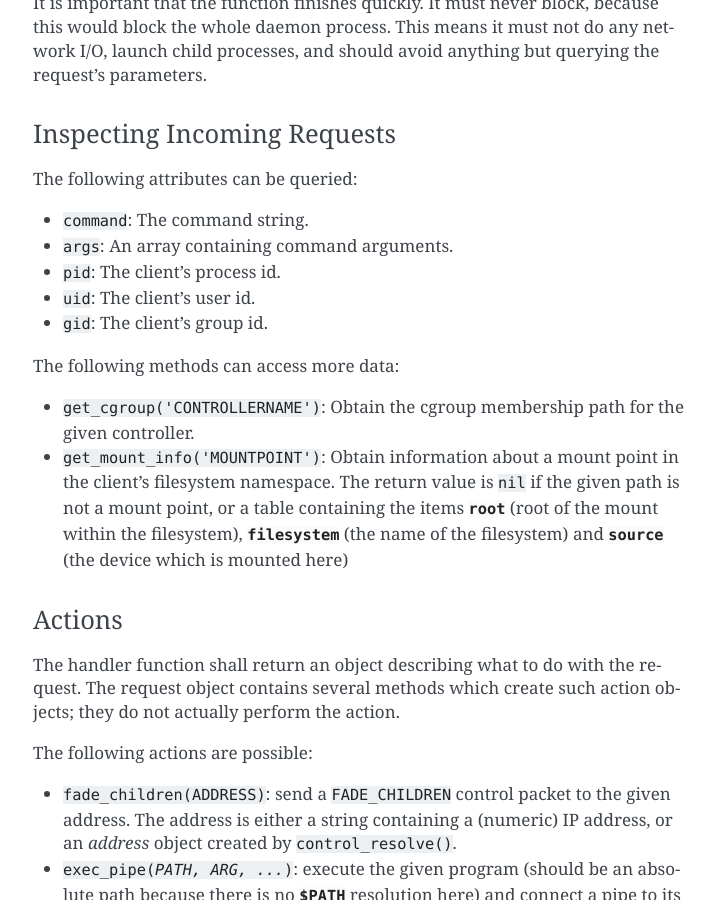
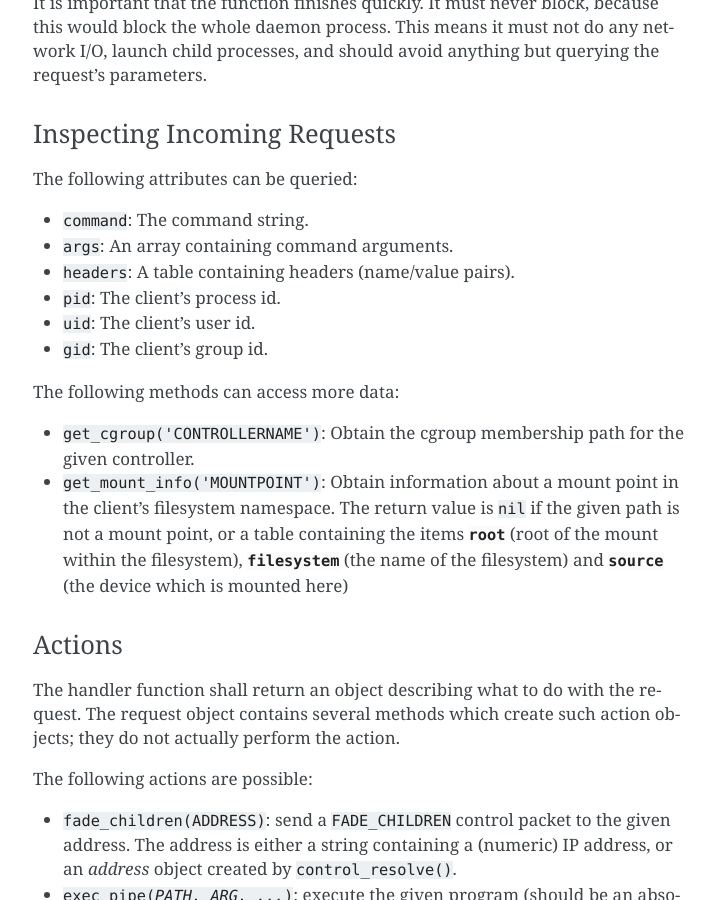
Before and after one commit to CM4all/passage, a Sphinx documentation site: the page built from doc/index.rst, in a window 1280 px wide and 900 px high, scrolled down 1044 px. Shown: the whole window, without its empty margins (387-1102 px from the left). Built offline with Sphinx 7.4.7, drawn with Linux system fonts in a browser that asks for light colours.

Commit message:
LRequest: expose the request headers to Lua code

```diff
--- a/doc/index.rst
+++ b/doc/index.rst
@@ -59,6 +59,8 @@
 * :samp:`command`: The command string.
 
 * :samp:`args`: An array containing command arguments.
+
+* :samp:`headers`: A table containing headers (name/value pairs).
 
 * :samp:`pid`: The client's process id.
 
```
Also changed, not shown: 2 other files.
